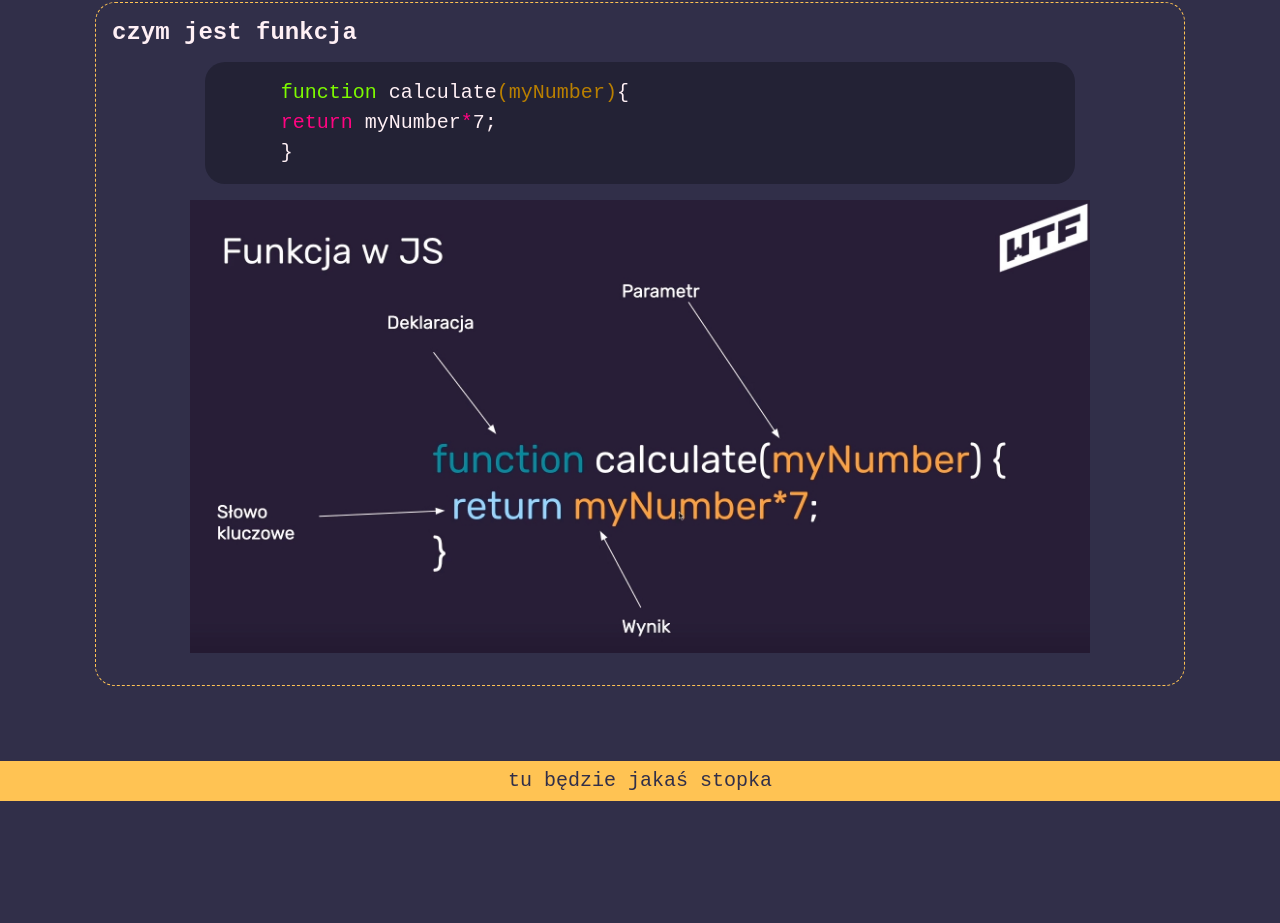
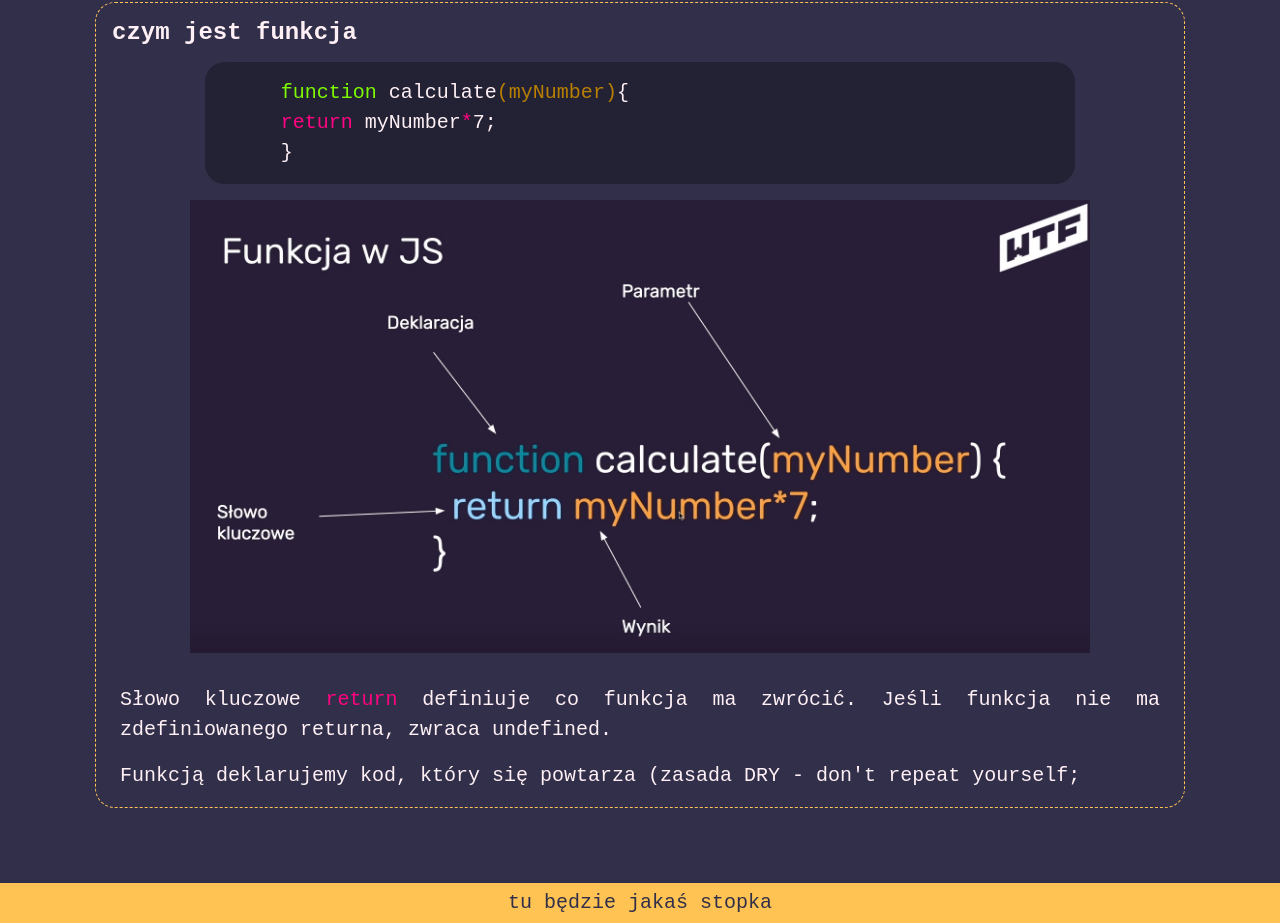
Before and after one commit to michal-krawczyk10/homepage, a website: page pages/js.html in a window 1280 px wide. Shown: the part 2579-3502 px from the top of the page. Before the commit the page ends 3380 px from the top, so only its background shows below. Drawn offline with Linux system fonts and the light colour scheme.

Commit message:
js.html extended

```diff
--- a/pages/js.html
+++ b/pages/js.html
@@ -192,6 +192,12 @@
 						alt="schemat funkcji"
 						class="article__image article-js__image--function"
 					/>
+					<p class="article__text">
+						Słowo kluczowe <span class="code__text--tag">return</span> definiuje
+						co funkcja ma zwrócić. Jeśli funkcja nie ma zdefiniowanego returna, zwraca undefined.
+					</p>
+          <p class="article__text">Funkcją deklarujemy kod, który się powtarza (zasada DRY - don't repeat yourself;<br></p>
+
 				</article>
 			</section>
 		</main>
```
